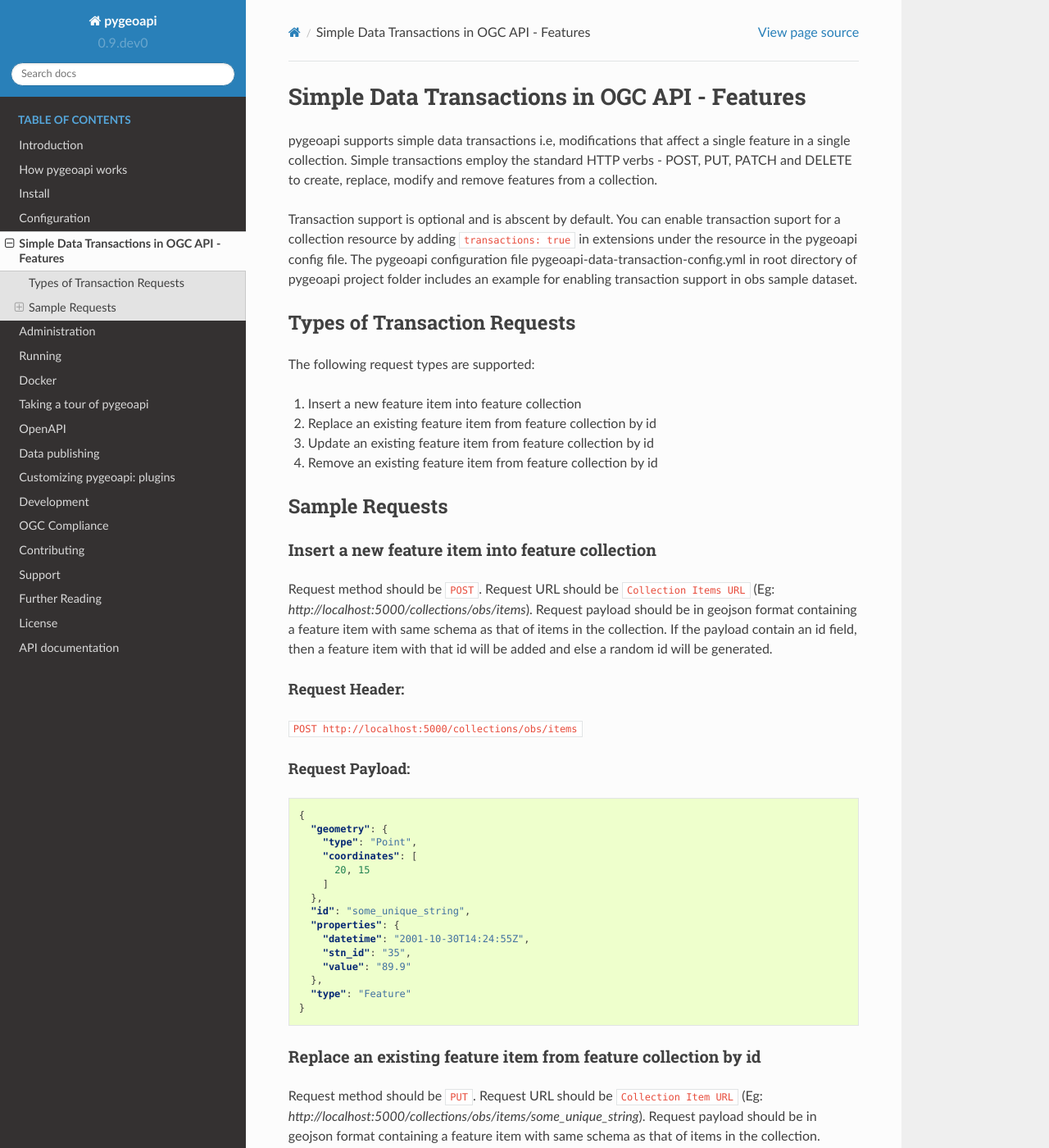
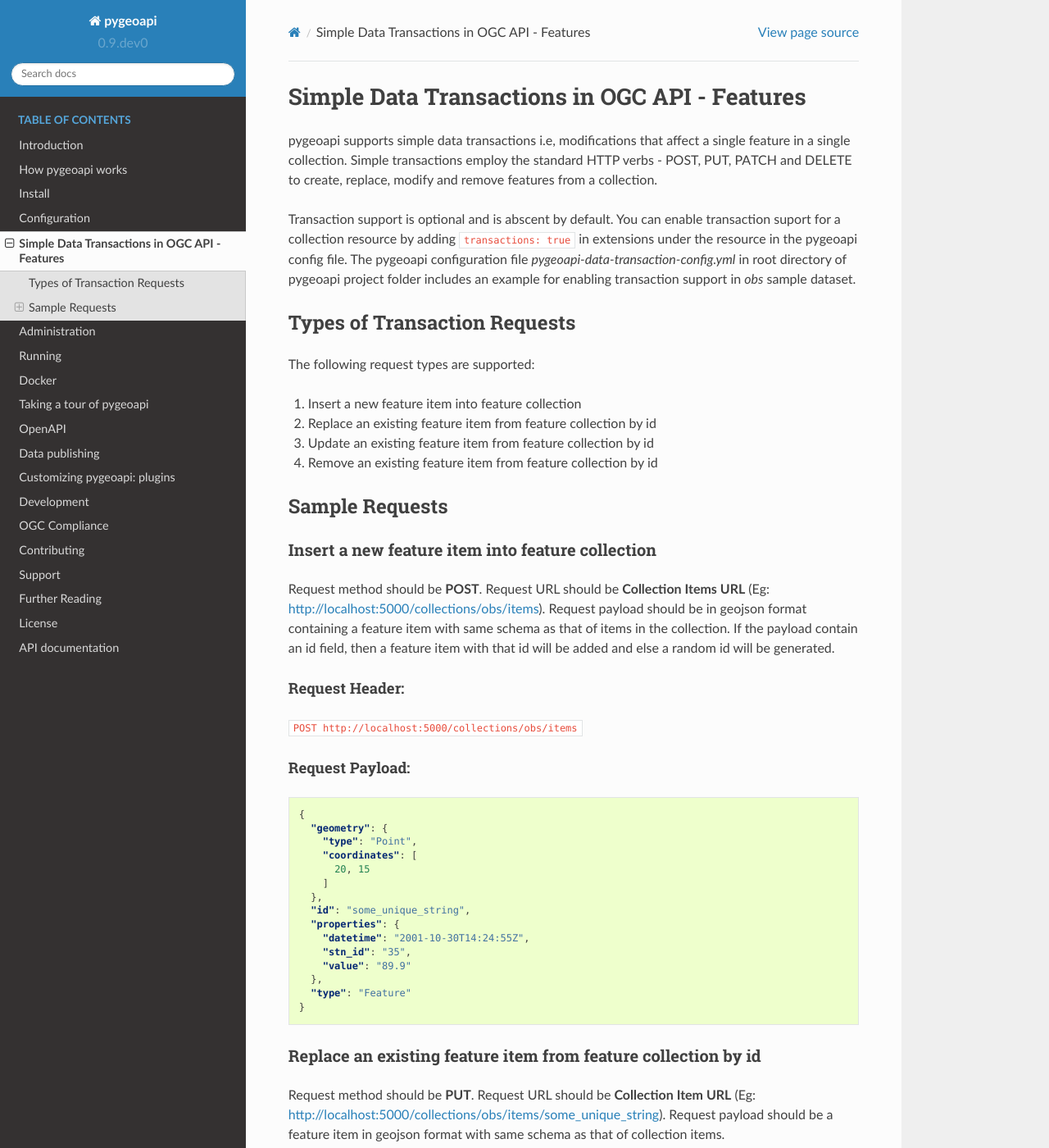
Before and after one commit to geopython/pygeoapi, a Sphinx documentation site: the page built from docs/source/data-transactions.rst, in a window 1280 px wide and 1400 px high. Shown: the whole window at 82% size. Built offline with Sphinx 7.4.7 and the Read the Docs theme 2.0.0, drawn with Linux system fonts in a browser that asks for light colours; some of the changed text lies outside the part shown.

Commit message:
Update data-transactions.rst (geopython#506)

```diff
--- a/docs/source/data-transactions.rst
+++ b/docs/source/data-transactions.rst
@@ -8,7 +8,7 @@
 
 Transaction support is optional and is abscent by default.
 You can enable transaction suport for a collection resource by adding ``transactions: true`` in extensions under the resource in the pygeoapi config file.
-The pygeoapi configuration file pygeoapi-data-transaction-config.yml in root directory of pygeoapi project folder includes an example for enabling transaction support in obs sample dataset.
+The pygeoapi configuration file *pygeoapi-data-transaction-config.yml* in root directory of pygeoapi project folder includes an example for enabling transaction support in *obs* sample dataset.
 
 
 Types of Transaction Requests
@@ -28,8 +28,8 @@
 
 Insert a new feature item into feature collection
 ^^^^^^^^^^^^^^^^^^^^^^^^^^^^^^^^^^^^^^^^^^^^^^^^^
-Request method should be ``POST``.
-Request URL should be ``Collection Items URL`` (Eg: `http://localhost:5000/collections/obs/items`).
+Request method should be **POST**.
+Request URL should be **Collection Items URL** (Eg: http://localhost:5000/collections/obs/items).
 Request payload should be in geojson format containing a feature item with same schema as that of items in the collection.
 If the payload contain an id field, then a feature item with that id will be added and else a random id will be generated.
 
@@ -60,9 +60,9 @@
 
 Replace an existing feature item from feature collection by id
 ^^^^^^^^^^^^^^^^^^^^^^^^^^^^^^^^^^^^^^^^^^^^^^^^^^^^^^^^^^^^^^
-Request method should be ``PUT``.
-Request URL should be ``Collection Item URL`` (Eg: `http://localhost:5000/collections/obs/items/some_unique_string`).
-Request payload should be in geojson format containing a feature item with same schema as that of items in the collection.
+Request method should be **PUT**.
+Request URL should be **Collection Item URL** (Eg: http://localhost:5000/collections/obs/items/some_unique_string).
+Request payload should be a feature item in geojson format with same schema as that of collection items.
 
 Request Header:
 """""""""""""""
@@ -90,8 +90,8 @@
 
 Update an existing feature item from feature collection by id
 ^^^^^^^^^^^^^^^^^^^^^^^^^^^^^^^^^^^^^^^^^^^^^^^^^^^^^^^^^^^^^
-Request method should be ``PATCH``.
-Request URL should be ``Collection Item URL`` (Eg: `http://localhost:5000/collections/obs/items/some_unique_string`).
+Request method should be **PATCH**
+Request URL should be **Collection Item URL** (Eg: http://localhost:5000/collections/obs/items/some_unique_string).
 Request payload should be in json format which encodes three operations : ``add``, ``modify`` and ``remove``.
 
 Request Header:
@@ -128,8 +128,8 @@
 
 Remove an existing feature item from feature collection by id
 ^^^^^^^^^^^^^^^^^^^^^^^^^^^^^^^^^^^^^^^^^^^^^^^^^^^^^^^^^^^^^
-Request method should be ``DELETE``.
-Request URL should be ``Collection Item URL`` (Eg: `http://localhost:5000/collections/obs/items/some_unique_string`).
+Request method should be **DELETE**.
+Request URL should be **Collection Item URL** (Eg: http://localhost:5000/collections/obs/items/some_unique_string).
 
 Request Header:
 """""""""""""""
```
